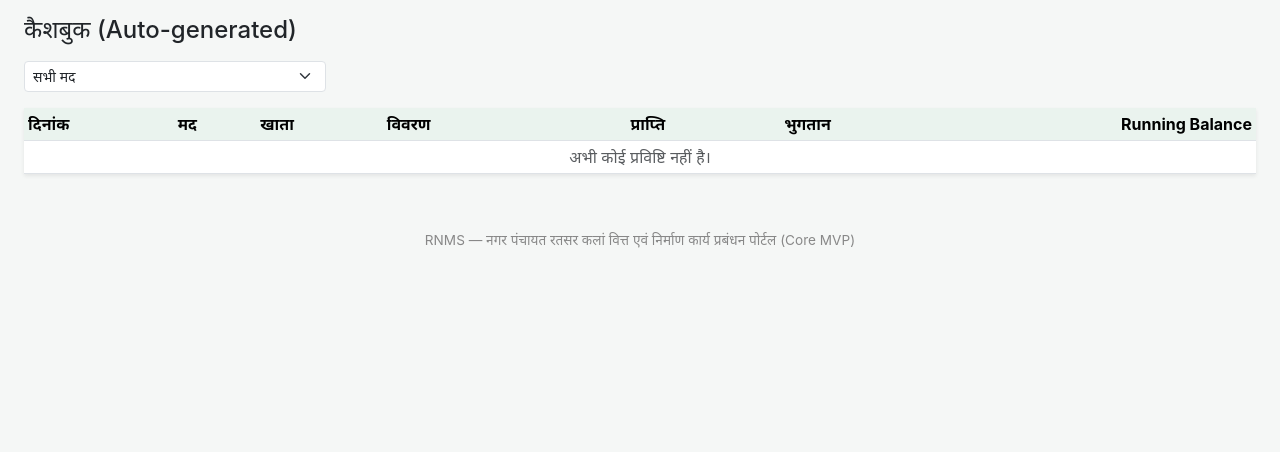
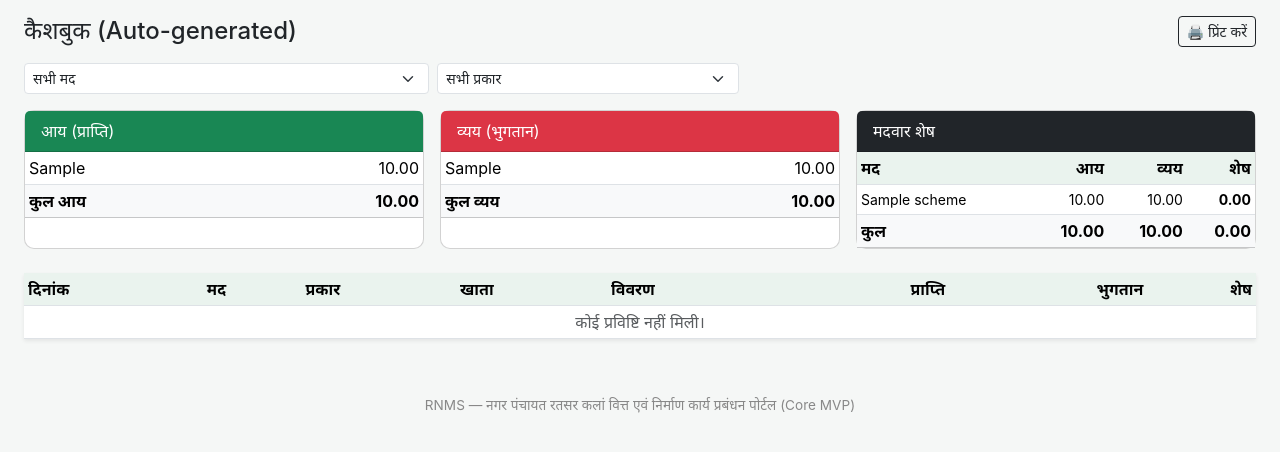
Before and after one commit to mridulsinghbhu52-stack/rnms-app, a Flask app: page /cashbook in a window 1280 px wide. Shown: the part 56-508 px from the top of the page. Run offline with Flask 3, Linux system fonts and the light colour scheme; the visitor is signed in with stand-in values (Sample User, id 1); tables that the repository leaves empty hold one stand-in row (values such as "Sample post"); some libraries are stand-ins or nearby versions.

Commit message:
Enhance cashbook layout and add print functionality
Added print button and improved layout for cashbook.

```diff
--- a/templates/cashbook.html
+++ b/templates/cashbook.html
@@ -1,30 +1,127 @@
 {% extends "base.html" %}
 {% block title %}कैशबुक{% endblock %}
 {% block content %}
-<h4 class="mb-3">कैशबुक (Auto-generated)</h4>
+<style>
+  .cb-num { text-align:right; white-space:nowrap; }
+  @media print {
+    .d-print-none { display:none !important; }
+    @page { size: A4 landscape; margin: 12mm; }
+  }
+</style>
 
-<form method="GET" class="row g-2 mb-3">
-  <div class="col-md-3">
+<div class="d-flex justify-content-between align-items-center mb-3">
+  <h4 class="mb-0">कैशबुक (Auto-generated)</h4>
+  <button onclick="window.print()" class="btn btn-sm btn-outline-dark d-print-none">🖨️ प्रिंट करें</button>
+</div>
+
+<form method="GET" class="row g-2 mb-3 d-print-none">
+  <div class="col-md-4">
     <select name="scheme_id" class="form-select form-select-sm" onchange="this.form.submit()">
       <option value="">सभी मद</option>
-      {% for s in schemes %}<option value="{{ s.scheme_id }}" {{ 'selected' if selected_scheme|string == s.scheme_id|string else '' }}>{{ s.scheme_name }}</option>{% endfor %}
+      {% for s in schemes %}
+      <option value="{{ s.scheme_id }}" {% if selected_scheme and selected_scheme|string == s.scheme_id|string %}selected{% endif %}>{{ s.scheme_name }}</option>
+      {% endfor %}
+    </select>
+  </div>
+  <div class="col-md-3">
+    <select name="ref_type" class="form-select form-select-sm" onchange="this.form.submit()">
+      <option value="">सभी प्रकार</option>
+      {% for code, label in type_labels.items() %}
+      <option value="{{ code }}" {% if ref_type == code %}selected{% endif %}>{{ label }}</option>
+      {% endfor %}
     </select>
   </div>
 </form>
 
+<div class="row g-3 mb-4">
+  <div class="col-md-4">
+    <div class="card h-100">
+      <div class="card-header bg-success text-white py-2">आय (प्राप्ति)</div>
+      <table class="table table-sm mb-0">
+        <tbody>
+          {% for r in income_rows %}
+          <tr><td>{{ r.label }}</td><td class="cb-num">{{ r.amount|amt }}</td></tr>
+          {% else %}
+          <tr><td colspan="2" class="text-center text-muted">कोई प्राप्ति दर्ज नहीं</td></tr>
+          {% endfor %}
+          <tr class="table-light"><td><strong>कुल आय</strong></td><td class="cb-num"><strong>{{ grand_receipt|amt }}</strong></td></tr>
+        </tbody>
+      </table>
+    </div>
+  </div>
+
+  <div class="col-md-4">
+    <div class="card h-100">
+      <div class="card-header bg-danger text-white py-2">व्यय (भुगतान)</div>
+      <table class="table table-sm mb-0">
+        <tbody>
+          {% for r in expense_rows %}
+          <tr><td>{{ r.label }}</td><td class="cb-num">{{ r.amount|amt }}</td></tr>
+          {% else %}
+          <tr><td colspan="2" class="text-center text-muted">कोई व्यय दर्ज नहीं</td></tr>
+          {% endfor %}
+          <tr class="table-light"><td><strong>कुल व्यय</strong></td><td class="cb-num"><strong>{{ grand_payment|amt }}</strong></td></tr>
+        </tbody>
+      </table>
+    </div>
+  </div>
+
+  <div class="col-md-4">
+    <div class="card h-100">
+      <div class="card-header bg-dark text-white py-2">मदवार शेष</div>
+      <table class="table table-sm mb-0">
+        <thead><tr><th>मद</th><th class="cb-num">आय</th><th class="cb-num">व्यय</th><th class="cb-num">शेष</th></tr></thead>
+        <tbody>
+          {% for s in summary %}
+          <tr>
+            <td class="small">{{ s.scheme_name }}</td>
+            <td class="cb-num small">{{ s.total_receipt|amt }}</td>
+            <td class="cb-num small">{{ s.total_payment|amt }}</td>
+            <td class="cb-num small"><strong>{{ (s.total_receipt|float - s.total_payment|float)|amt }}</strong></td>
+          </tr>
+          {% else %}
+          <tr><td colspan="4" class="text-center text-muted">कोई प्रविष्टि नहीं</td></tr>
+          {% endfor %}
+          <tr class="table-light">
+            <td><strong>कुल</strong></td>
+            <td class="cb-num"><strong>{{ grand_receipt|amt }}</strong></td>
+            <td class="cb-num"><strong>{{ grand_payment|amt }}</strong></td>
+            <td class="cb-num"><strong>{{ (grand_receipt - grand_payment)|amt }}</strong></td>
+          </tr>
+        </tbody>
+      </table>
+    </div>
+  </div>
+</div>
+
 <table class="table table-sm bg-white shadow-sm">
-  <thead><tr><th>दिनांक</th><th>मद</th><th>खाता</th><th>विवरण</th><th class="text-end">प्राप्ति</th><th class="text-end">भुगतान</th><th class="text-end">Running Balance</th></tr></thead>
+  <thead>
+    <tr>
+      <th>दिनांक</th><th>मद</th><th>प्रकार</th><th>खाता</th><th>विवरण</th>
+      <th class="cb-num">प्राप्ति</th><th class="cb-num">भुगतान</th><th class="cb-num">शेष</th>
+    </tr>
+  </thead>
   <tbody>
-  {% for e in entries %}
-  <tr>
-    <td>{{ e.entry_date }}</td><td>{{ e.scheme_name }}</td><td>{{ e.account_no }}</td><td>{{ e.particulars }}</td>
-    <td class="text-end">{{ e.receipt_amount|amt if e.receipt_amount and e.receipt_amount|float > 0 else '' }}</td>
-    <td class="text-end">{{ e.payment_amount|amt if e.payment_amount and e.payment_amount|float > 0 else '' }}</td>
-    <td class="text-end fw-bold">{{ e.running_balance|amt }}</td>
-  </tr>
-  {% else %}
-  <tr><td colspan="7" class="text-center text-muted">अभी कोई प्रविष्टि नहीं है।</td></tr>
-  {% endfor %}
+    {% for r in rows %}
+    <tr>
+      <td>{{ r.e.entry_date }}</td>
+      <td class="small">{{ r.e.scheme_name }}</td>
+      <td>
+        {% if r.e.reference_type in ('INSTALLMENT','INTEREST','REFUND','OPENING') %}
+        <span class="badge bg-success-subtle text-success-emphasis border border-success-subtle">{{ r.label }}</span>
+        {% else %}
+        <span class="badge bg-danger-subtle text-danger-emphasis border border-danger-subtle">{{ r.label }}</span>
+        {% endif %}
+      </td>
+      <td class="small">{{ r.e.account_no }}</td>
+      <td class="small">{{ r.e.particulars }}</td>
+      <td class="cb-num">{% if r.e.receipt_amount %}{{ r.e.receipt_amount|amt }}{% endif %}</td>
+      <td class="cb-num">{% if r.e.payment_amount %}{{ r.e.payment_amount|amt }}{% endif %}</td>
+      <td class="cb-num"><strong>{{ r.balance|amt }}</strong></td>
+    </tr>
+    {% else %}
+    <tr><td colspan="8" class="text-center text-muted">कोई प्रविष्टि नहीं मिली।</td></tr>
+    {% endfor %}
   </tbody>
 </table>
 {% endblock %}
```
